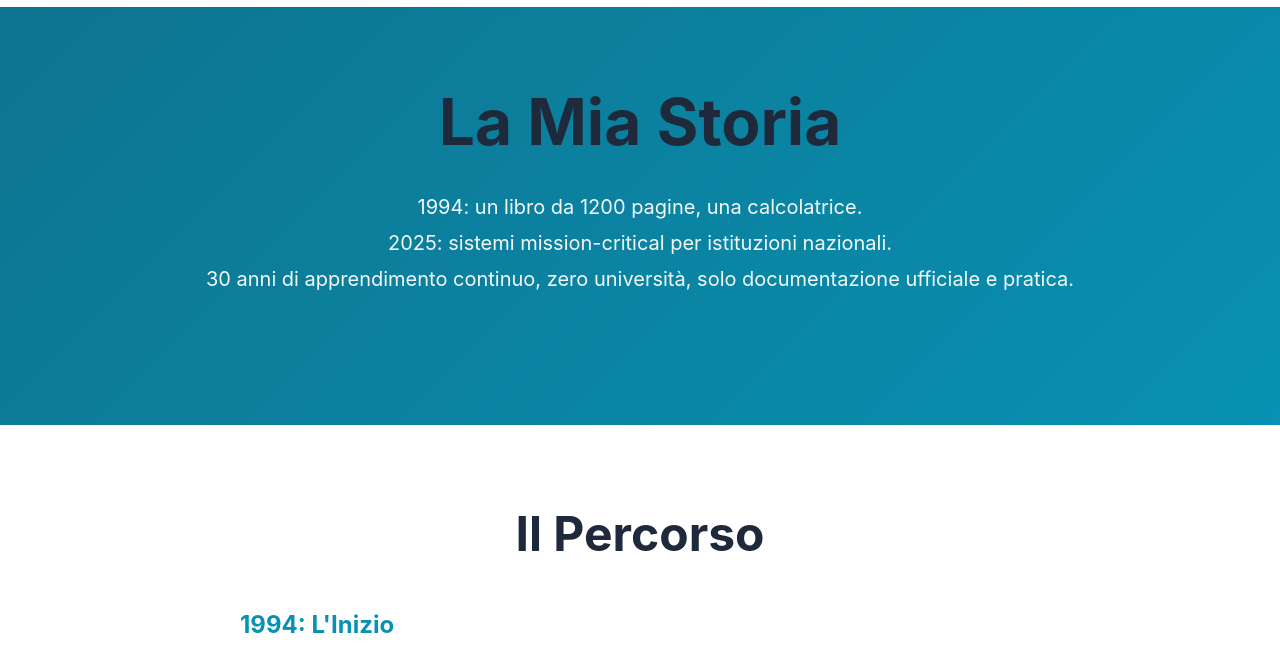
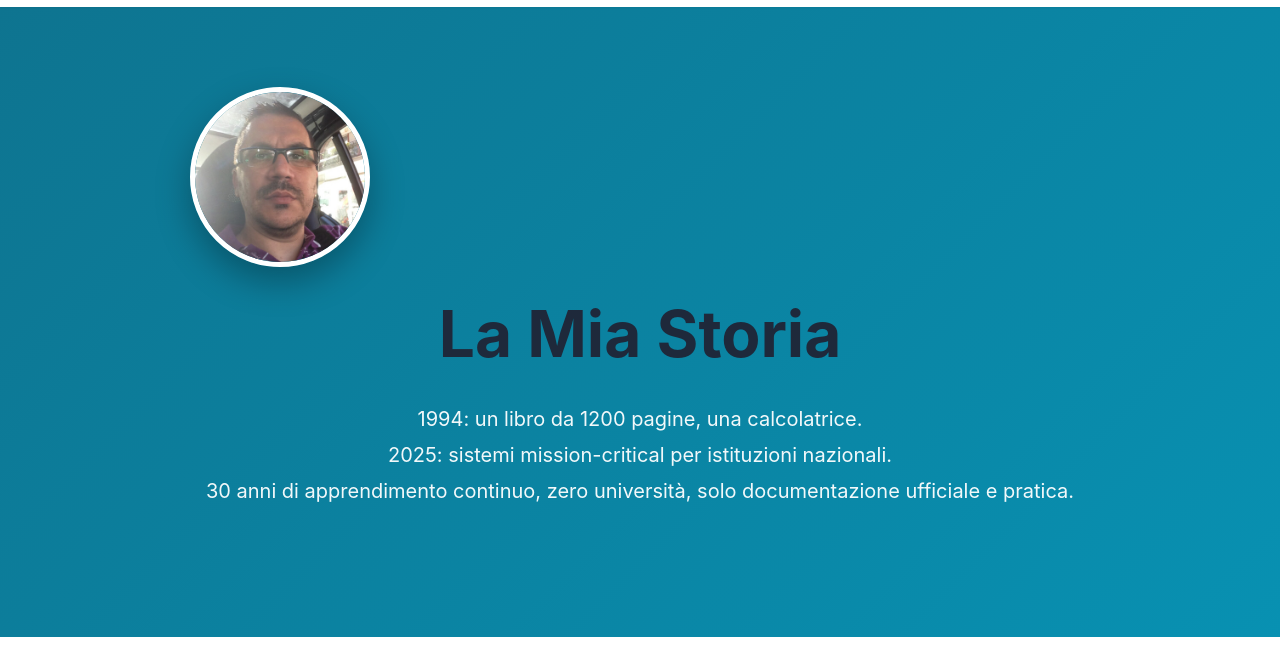
Before and after one commit to narra-antonio/narra-antonio.github.io, a plain HTML site: page about.html in a window 1280 px wide. Shown: the part 63-716 px from the top of the page. Drawn offline with Linux system fonts and the light colour scheme.

Commit message:
fix(about): add profile photo in hero section

```diff
--- a/about.html
+++ b/about.html
@@ -93,6 +93,20 @@
     <section class="hero">
       <div class="container">
         <div class="hero-content">
+          <div style="margin-bottom: 2rem">
+            <img
+              src="/assets/images/profile-photo-400.jpg"
+              alt="Antonio Narra"
+              style="
+                width: 180px;
+                height: 180px;
+                border-radius: 50%;
+                border: 5px solid white;
+                box-shadow: 0 15px 35px rgba(0, 0, 0, 0.3);
+                object-fit: cover;
+              "
+            />
+          </div>
           <h1 class="hero-title">La Mia Storia</h1>
           <p class="hero-subtitle">
             1994: un libro da 1200 pagine, una calcolatrice.<br />
@@ -554,7 +568,9 @@
                 </a>
               </li>
               <li>
-                <a href="mailto:antonio@antonionarra.io">
+                <a
+                  href="/cdn-cgi/l/email-protection#35545b415a5b5c5a75545b415a5b5c5a5b544747541b5c5a"
+                >
                   <svg
                     width="20"
                     height="20"
```
